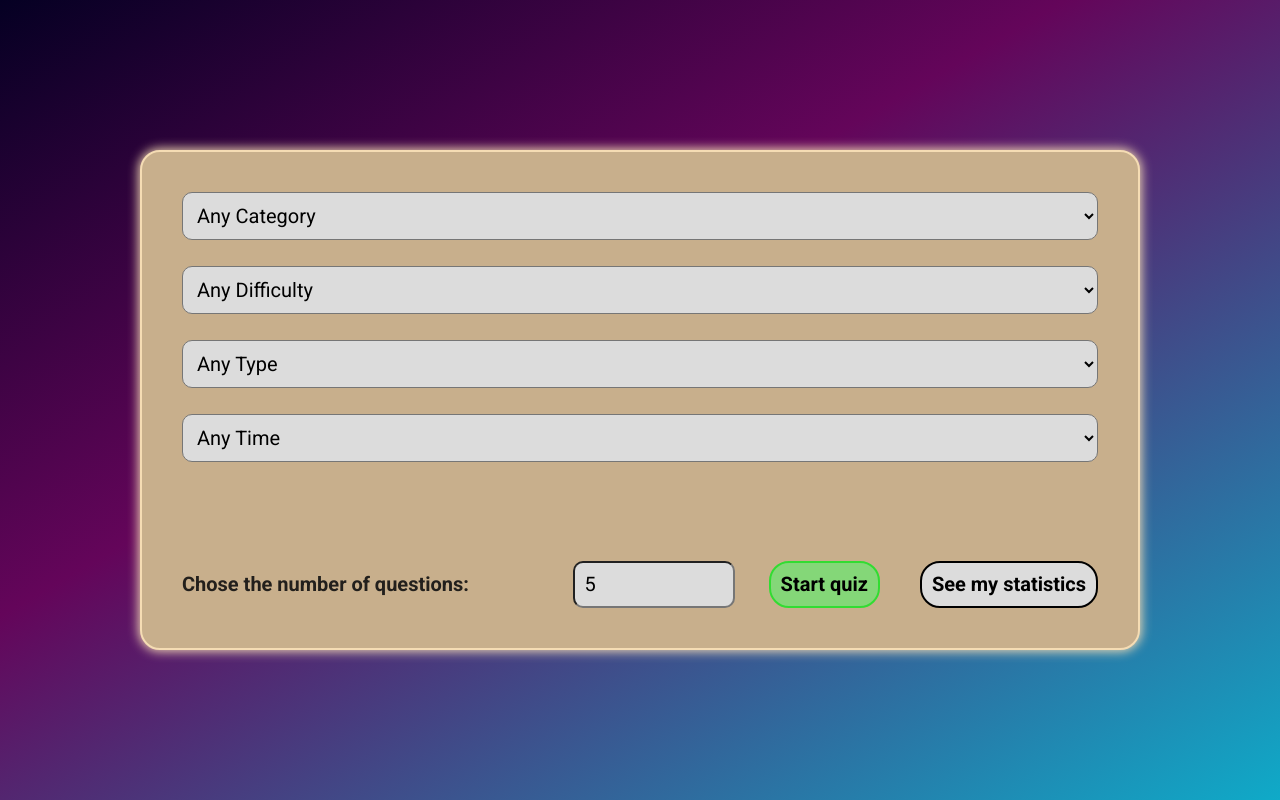
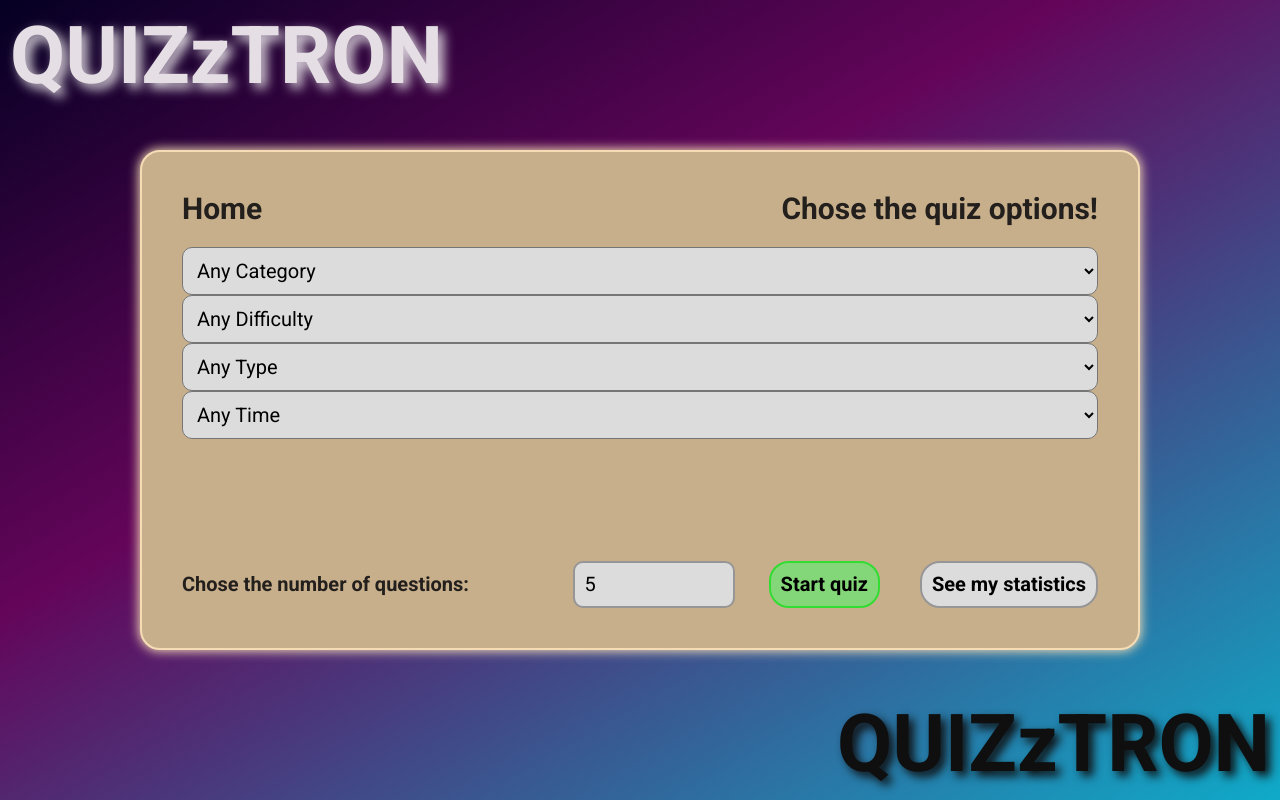
Before and after one commit to RKeyIT/React_01.24, a React (Vite) app: page / in a window 1280 px wide. Built offline with nearby package versions, Linux system fonts and the light colour scheme.

Commit message:
css: styles prettiring

```diff
--- a/src/app/App.module.css
+++ b/src/app/App.module.css
@@ -4,10 +4,40 @@
     display: flex;
     justify-content: center;
     align-items: center;
-
     background: rgb(5, 0, 35);
     background: linear-gradient(330deg, rgb(15, 170, 200) 0%,
             rgba(100, 5, 90, 1) 60%, rgba(5, 0, 35, 1) 100%);
+
+    z-index: 0;
+}
+
+.App * {
+    z-index: 1;
+}
+
+.Header,
+.Footer {
+    margin: 0;
+    position: absolute;
+    font-size: 4rem;
+    text-shadow: 5px 5px 10px;
+    -webkit-user-select: none;
+    user-select: none;
+    z-index: 0;
+}
+
+.Header {
+    color: rgb(240, 240, 240);
+    top: 0.5rem;
+    left: 0.5rem;
+    animation: header-color-anim 5s ease infinite;
+}
+
+.Footer {
+    color: rgb(15, 15, 15);
+    bottom: 0.5rem;
+    right: 0.5rem;
+    animation: footer-color-anim 6s ease infinite;
 }
 
 .container {
@@ -39,3 +69,27 @@
         box-shadow: 0 0 14px 2px var(--color-border-main);
     }
 }
+
+@keyframes header-color-anim {
+    0% {
+        color: rgb(240, 240, 240);
+        text-shadow: 5px 5px 10px;
+    }
+
+    50% {
+        color: rgb(200, 180, 200);
+        text-shadow: 6px 6px 15px;
+    }
+}
+
+@keyframes footer-color-anim {
+    0% {
+        color: rgb(15, 15, 15);
+        text-shadow: 5px 5px 10px;
+    }
+
+    50% {
+        color: rgb(30, 30, 50);
+        text-shadow: 6px 6px 15px;
+    }
+}
--- a/src/app/App.tsx
+++ b/src/app/App.tsx
@@ -5,9 +5,11 @@ import { Home } from '../pages/Home/Home'
 export const App = () => {
   return (
     <div className={`${styles.App}`}>
+      <h1 className={styles.Header}>QUIZzTRON</h1>
       <div className={styles.container}>
         <Home />
       </div>
+      <h2 className={styles.Footer}>QUIZzTRON</h2>
     </div>
   )
 }
--- a/src/entities/NumberInput/NumberInput.module.css
+++ b/src/entities/NumberInput/NumberInput.module.css
@@ -2,9 +2,6 @@
     display: flex;
     align-items: center;
     justify-content: space-between;
-}
-
-.NumberInput {
     font-weight: bold;
     width: 100%;
 }
@@ -12,8 +9,10 @@
 .input {
     width: 25%;
     padding: var(--ui-padding);
+    border: 2px solid var(--color-ui-border);
     border-radius: var(--border-rad-font-half);
     background-color: var(--color-ui-white);
+    transition: var(--anim-fast);
 }
 
 .input:hover {
--- a/src/pages/Home/Home.module.css
+++ b/src/pages/Home/Home.module.css
@@ -1,8 +1,13 @@
 .Home {
     box-sizing: border-box;
     display: grid;
-    grid-template-areas: "selects selects" "input buttons";
+    grid-template-areas: "heading heading" "selects selects" "input buttons";
+    grid-template-rows: auto 1fr 1fr;
     gap: 1em;
+}
+
+.heading {
+    grid-area: heading;
 }
 
 .selects {
--- a/src/pages/Home/Home.tsx
+++ b/src/pages/Home/Home.tsx
@@ -3,6 +3,7 @@ import { NumberInput } from '../../entities/NumberInput/NumberInput'
 import styles from './Home.module.css'
 import { Select } from '../../shared/Select/Select'
 import { QuizCategories, QuizDifficulties, QuizTime, QuizType } from '../../global.types'
+import { Heading } from '../../shared/Heading/Heading'
 
 /*
     1. - OK - Number input for “number of questions”. Limit from 5 to 15
@@ -18,6 +19,9 @@ import { QuizCategories, QuizDifficulties, QuizTime, QuizType } from '../../glob
 export const Home = () => {
   return (
     <div className={styles.Home}>
+      <div className={styles.heading}>
+        <Heading pageName='Home' additionalText='Chose the quiz options!' />
+      </div>
       <div className={styles.selects}>
         <Select optionObject={QuizCategories} />
         <Select optionObject={QuizDifficulties} />
--- a/src/shared/Button/Button.module.css
+++ b/src/shared/Button/Button.module.css
@@ -37,7 +37,7 @@
 
 
 .Button.common {
-    border-color: var(--color-gray-border);
+    border-color: var(--color-ui-border);
     background-color: var(--color-ui-white);
 }
 
--- /dev/null
+++ b/src/shared/Heading/Heading.module.css
@@ -0,0 +1,9 @@
+.Heading {
+    display: flex;
+    justify-content: space-between;
+    align-items: flex-start;
+}
+
+.h2 {
+    margin: 0;
+}
--- /dev/null
+++ b/src/shared/Heading/Heading.tsx
@@ -0,0 +1,16 @@
+import styles from './Heading.module.css'
+import { FC } from 'react'
+
+interface IProps {
+    pageName: string;
+    additionalText?: string;
+}
+
+export const Heading: FC<IProps> = ({pageName, additionalText}) => {
+  return (
+    <div className={styles.Heading}>
+        <h2 className={styles.h2}>{pageName}</h2>
+        {additionalText && <h2 className={styles.h2}>{additionalText}</h2>}
+    </div>
+  );
+};
--- a/src/shared/Select/Select.module.css
+++ b/src/shared/Select/Select.module.css
@@ -2,6 +2,7 @@
 .option {
     padding: var(--ui-padding);
     cursor: pointer;
+    transition: var(--anim-fast);
 }
 
 .select {
```
